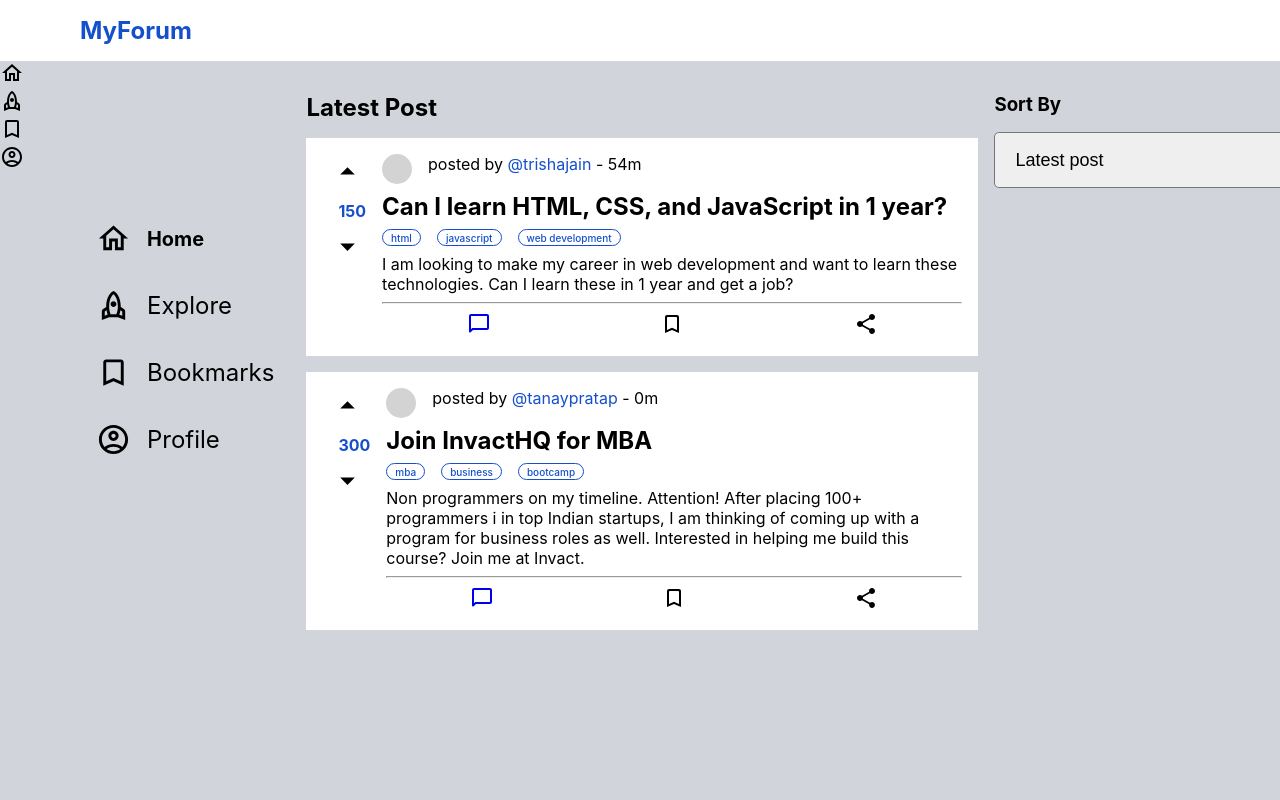
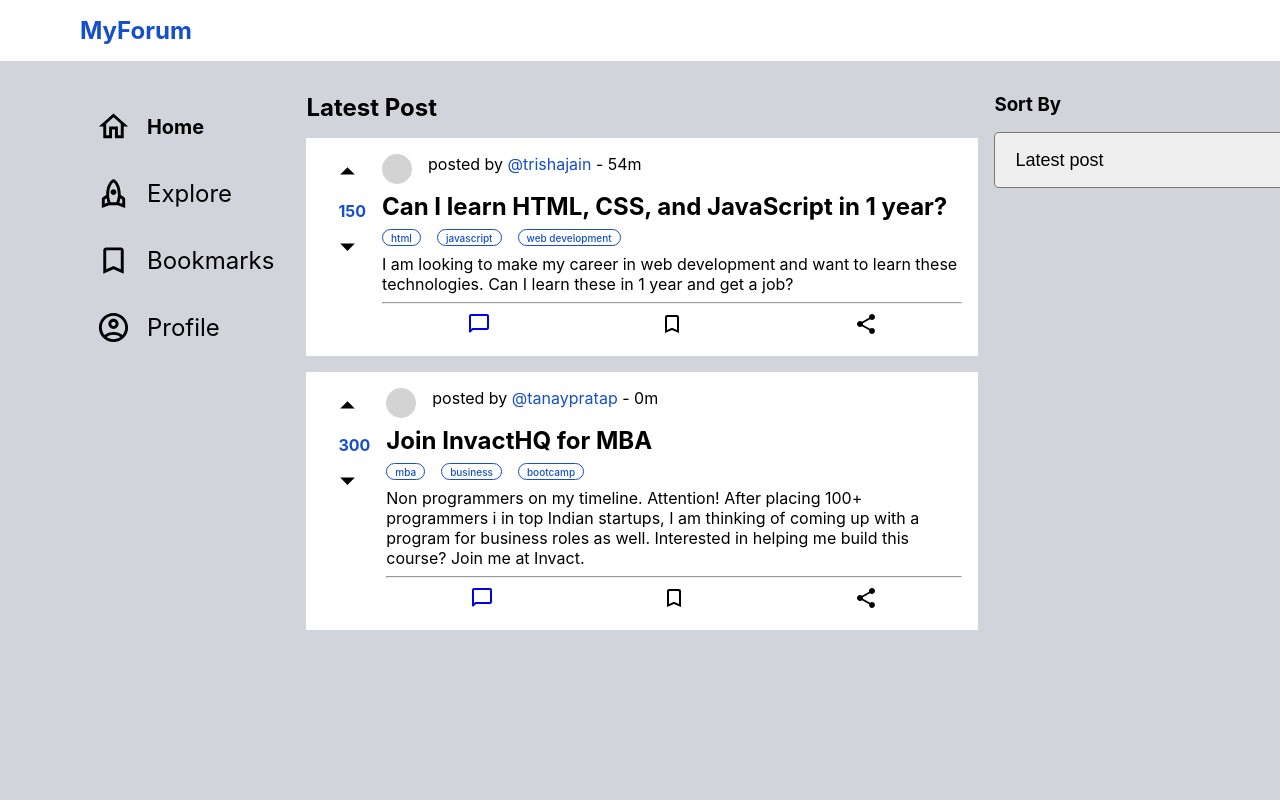
Before and after one commit to BhumikaSingh-27/forum-app, a React (Create React App) app: page / in a window 1280 px wide. Shown: the top 800 px of the page. Built offline with nearby package versions, Linux system fonts and the light colour scheme.

Commit message:
style:font-size

```diff
--- a/src/components/Sidebar.jsx
+++ b/src/components/Sidebar.jsx
@@ -8,20 +8,20 @@ import AccountCircleOutlinedIcon from "@mui/icons-material/AccountCircleOutlined
 const Sidebar = () => {
   return (
     <div>
-      <div>
+      <div className="bottom-nav">
         <div className="nav-bottom">
           <div className="small-nav">
             <div>
-            <HomeOutlinedIcon />
+              <HomeOutlinedIcon fontSize="large" />
             </div>
             <div>
-            <RocketOutlinedIcon />
+              <RocketOutlinedIcon fontSize="large" />
             </div>
             <div>
-            <BookmarkBorderOutlinedIcon />
+              <BookmarkBorderOutlinedIcon fontSize="large" />
             </div>
             <div>
-            <AccountCircleOutlinedIcon />
+              <AccountCircleOutlinedIcon fontSize="large" />
             </div>
           </div>
         </div>
--- a/src/components/small.css
+++ b/src/components/small.css
@@ -17,6 +17,10 @@
 
     p {
         font-size: 1rem;
+    }
+
+    .bottom-nav {
+        display: block;
     }
 
     .sidebar {
--- a/src/components/style.css
+++ b/src/components/style.css
@@ -25,7 +25,7 @@ select option {
     background-color: white;
     display: flex;
     gap: 1rem;
-    padding:1rem;
+    padding: 1rem;
 
 }
 
@@ -35,9 +35,10 @@ select option {
     flex-grow: 1;
 }
 
-.comment-data h4{
+.comment-data h4 {
     padding: 0.5rem 0rem;
 }
+
 .post {
     padding: 1rem;
     background-color: white;
@@ -161,10 +162,14 @@ select option {
     cursor: pointer;
 }
 
-.post-icons div:hover{
+.post-icons div:hover {
     cursor: pointer;
 }
 
-.landing{
+.landing {
     display: flex;
 }
+
+.bottom-nav {
+    display: none;
+}
```
Lines whose indentation alone changed are shown as unchanged.
